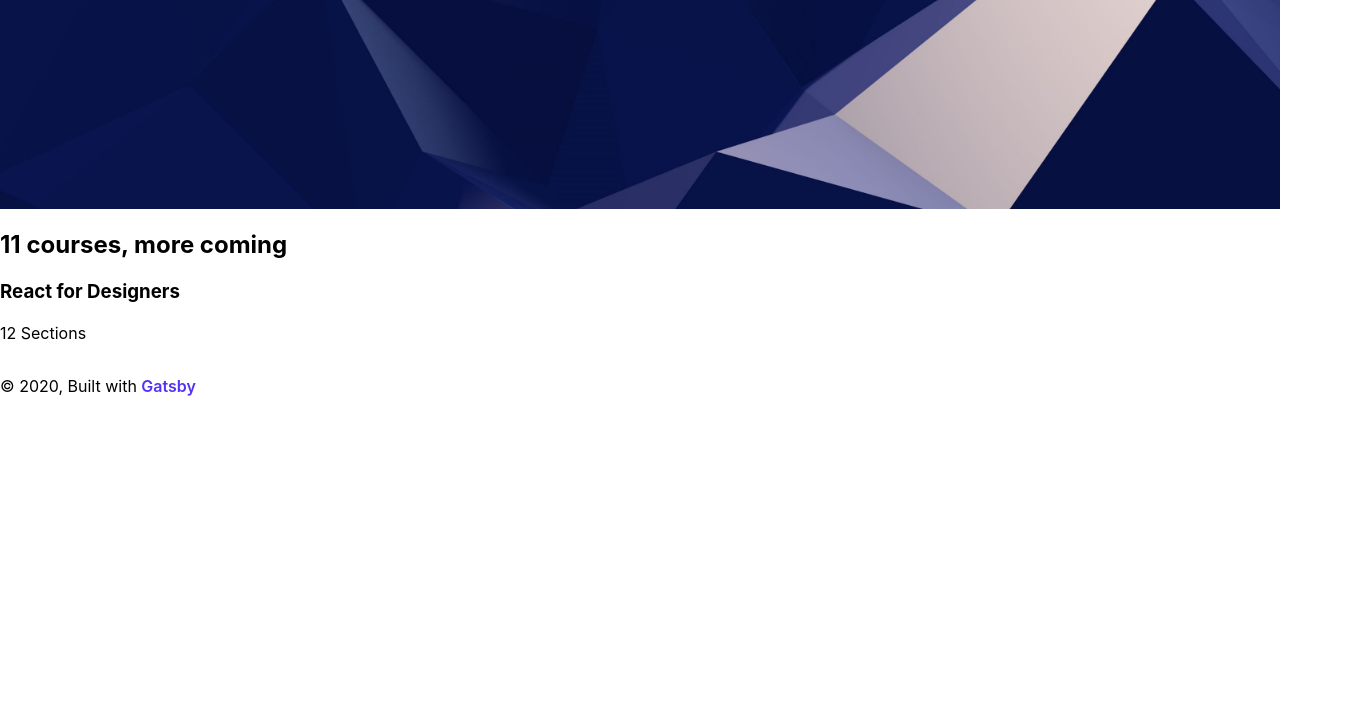
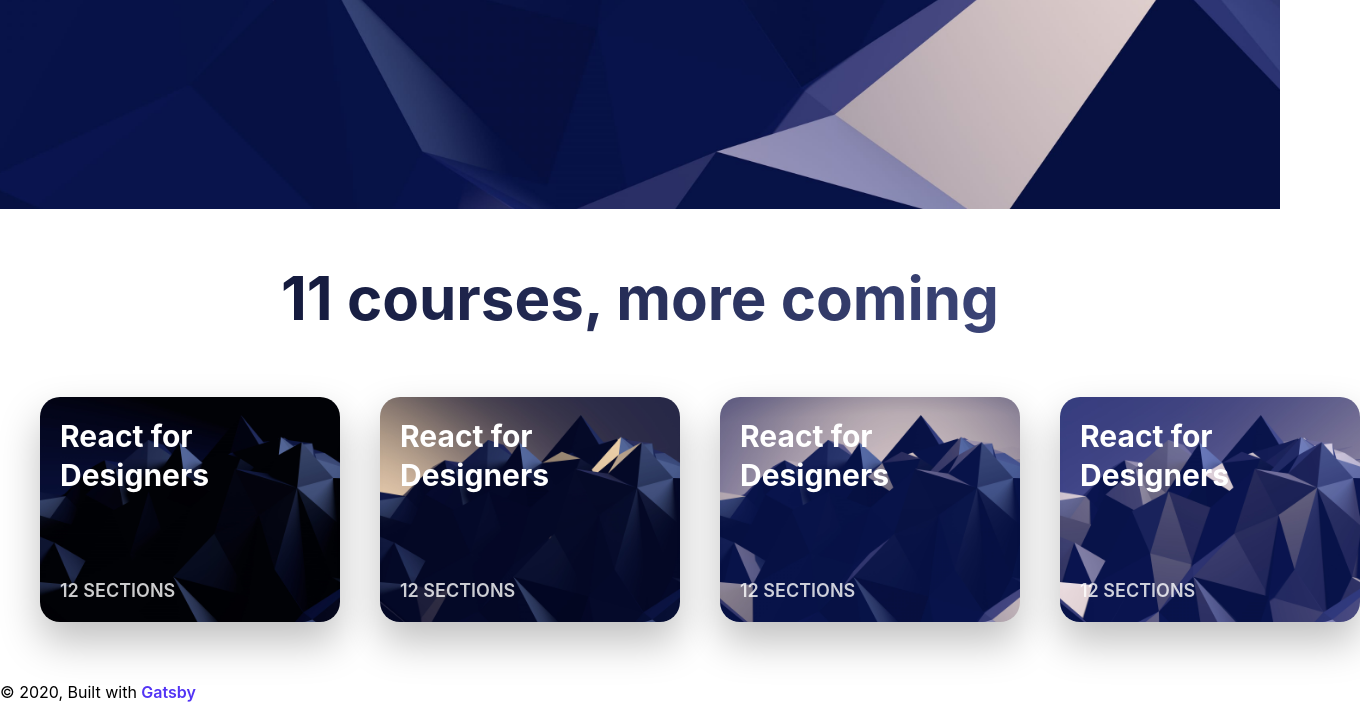
Before and after one commit to slewis-beep/my-react-app, a Gatsby site: page / in a window 1280 px wide. Shown: the part 711-1414 px from the top of the page, 1360 px wide, since content can reach past the window. Before the commit the page ends 1108 px from the top, so only its background shows below. Built offline with nearby package versions, Linux system fonts and the light colour scheme; Gatsby itself is replaced by a stand-in of ours.

```diff
--- a/package.json
+++ b/package.json
@@ -16,7 +16,8 @@
     "prop-types": "^15.7.2",
     "react": "^16.12.0",
     "react-dom": "^16.12.0",
-    "react-helmet": "^6.1.0"
+    "react-helmet": "^6.1.0",
+    "styled-components": "^5.2.0"
   },
   "devDependencies": {
     "prettier": "2.1.2"
--- /dev/null
+++ b/src/components/Card.css
@@ -0,0 +1,44 @@
+.Card {
+    width: 300px;
+    height: 225px;
+    position: relative;
+    overflow: hidden;
+    border-radius: 20px;
+    box-shadow: 0 20px 40px rgba(0, 0, 0, 0.25);
+    display: grid;
+    grid-template-rows: 1fr 1fr;
+    transition: 0.8s cubic-bezier(0.2, 0.8, 0.2, 1);
+}
+
+.Card:hover {
+    transform: scale(1.1, 1.1);
+    box-shadow: 0 30px 40px rgba(0, 0, 0, 0.5);
+}
+
+.Card:hover img {
+    transform: translateY(-20px);
+}
+
+.Card img {
+    position: absolute;
+    top: 0;
+    height:110%;
+    z-index: -1;
+    transition: 0.8s cubic-bezier(0.2, 0.8, 0.2, 1);
+}
+
+.Card h3 {
+    color: #fff;
+    font-size: 30px;
+    margin: 20px 0 0 20px;
+    width: 190px;
+}
+
+.Card p {
+    color: rgba(255, 255, 255, 0.8);
+    text-transform: uppercase;
+    font-weight: 600;
+    font-size: 18px;
+    align-self: end;
+    margin: 0 0 20px 20px;
+}
--- a/src/components/Card.js
+++ b/src/components/Card.js
@@ -1,9 +1,11 @@
 import React from 'react'
+import './Card.css'
 
-const Card = propers => (
+const Card = props => (
     <div className="Card">
-        <h3>React for Designers</h3>
-        <p>12 Sections</p>
+        <img src={props.image}/>
+        <h3>{props.title}</h3>
+        <p>{props.text}</p>
     </div>
 )
 
--- a/src/components/Header.css
+++ b/src/components/Header.css
@@ -3,6 +3,13 @@
     width: 100%;
     padding: 50px 0;
     z-index: 100;
+    transition: 0.3s;
+}
+
+.HeaderScrolled {
+    background: rgba(0, 0, 0, 0.8);
+    padding: 16px 0;
+    backdrop-filter: blur(20px);
 }
 
 .HeaderGroup {
--- a/src/components/header.js
+++ b/src/components/header.js
@@ -3,9 +3,34 @@
 
 import './Header.css'
 
-const Header = ({ siteTitle }) => (
+
+class Header extends React.Component {
+  constructor(props) {
+    super(props)
+
+    this.state = {
+      hasScrolled: false
+    }
+  }
+
+  componentDidMount() {
+    window.addEventListener('scroll',this.handleScroll)
+  }
+
+  handleScroll = (event) => {
+    const scrollTop = window.pageYOffset
+
+    if (scrollTop > 50) {
+      this.setState({ hasScrolled: true })
+    } else {
+      this.setState({ hasScrolled: false })
+    }
+  }
+
+  render() {
+    return (
       <div>
-    <div className="Header">
+        <div className={this.state.hasScrolled ? 'Header HeaderScrolled' : 'Header'}>
           <div className="HeaderGroup">
             <Link to="/"><img src={require("../images/logo-designcode.svg")} width="30" /></Link>
             <Link to="courses">Courses</Link>
@@ -16,5 +41,7 @@
         </div>
       </div>
     )
+  }
+}
 
 export default Header
--- a/src/components/layout.css
+++ b/src/components/layout.css
@@ -75,6 +75,28 @@
   left: 0;
 }
 
+.CardGroup {
+  margin: 60px 40px;
+  display: grid;
+  grid-template-columns: repeat(4, 1fr);
+  grid-gap: 40px;
+  justify-items: center;
+
+}
+
+.Cards h2 {
+  margin: 50px 20px;
+  font-size: 60px;
+  text-align: center;
+  font-weight: 700;
+  background: linear-gradient(104deg, #050A27 0%, #4A548C 100%);
+  -webkit-background-clip: text;
+  -webkit-text-fill-color: transparent;
+
+
+}
+
+
 @media (max-width: 640px) {
 
   .HeroGroup {
@@ -93,6 +115,18 @@
     grid-template-columns: repeat(3, 1fr);
   }
 
+  .CardGroup {
+    grid-template-columns: repeat(1, 1fr);
+  }
+
+}
+
+@media (max-width: 1060px) {
+
+  .CardGroup {
+    grid-template-columns: repeat(2, 1fr);
+  }
+
 }
 
 @keyframes HeroAnimation {
--- a/src/pages/index.js
+++ b/src/pages/index.js
@@ -6,6 +6,7 @@
 import SEO from "../components/seo"
 import Header from "../components/header"
 import Card from "../components/Card"
+
 
 const IndexPage = () => (
   <Layout>
@@ -42,11 +43,37 @@
       </svg>
     </div>
   </div>
+
   <div className="Cards">
     <h2>11 courses, more coming</h2>
-    <Card></Card>
+    <div className="CardGroup">
+      <Card
+        title="React for Designers"
+        text="12 Sections"
+        image={require('../images/wallpaper.jpg')}
+      />
+      <Card
+        title="React for Designers"
+        text="12 Sections"
+        image={require('../images/wallpaper2.jpg')}
+      />
+      <Card
+        title="React for Designers"
+        text="12 Sections"
+        image={require('../images/wallpaper3.jpg')}
+      />
+      <Card
+        title="React for Designers"
+        text="12 Sections"
+        image={require('../images/wallpaper4.jpg')}
+      />
+    </div>
   </div>
+
 </div>
+
+
+
 </Layout>
 
 
```
Also changed, not shown: src/components/Section.js (added, +20 -0 lines), 1 other file. Lines whose indentation alone changed are shown as unchanged.
